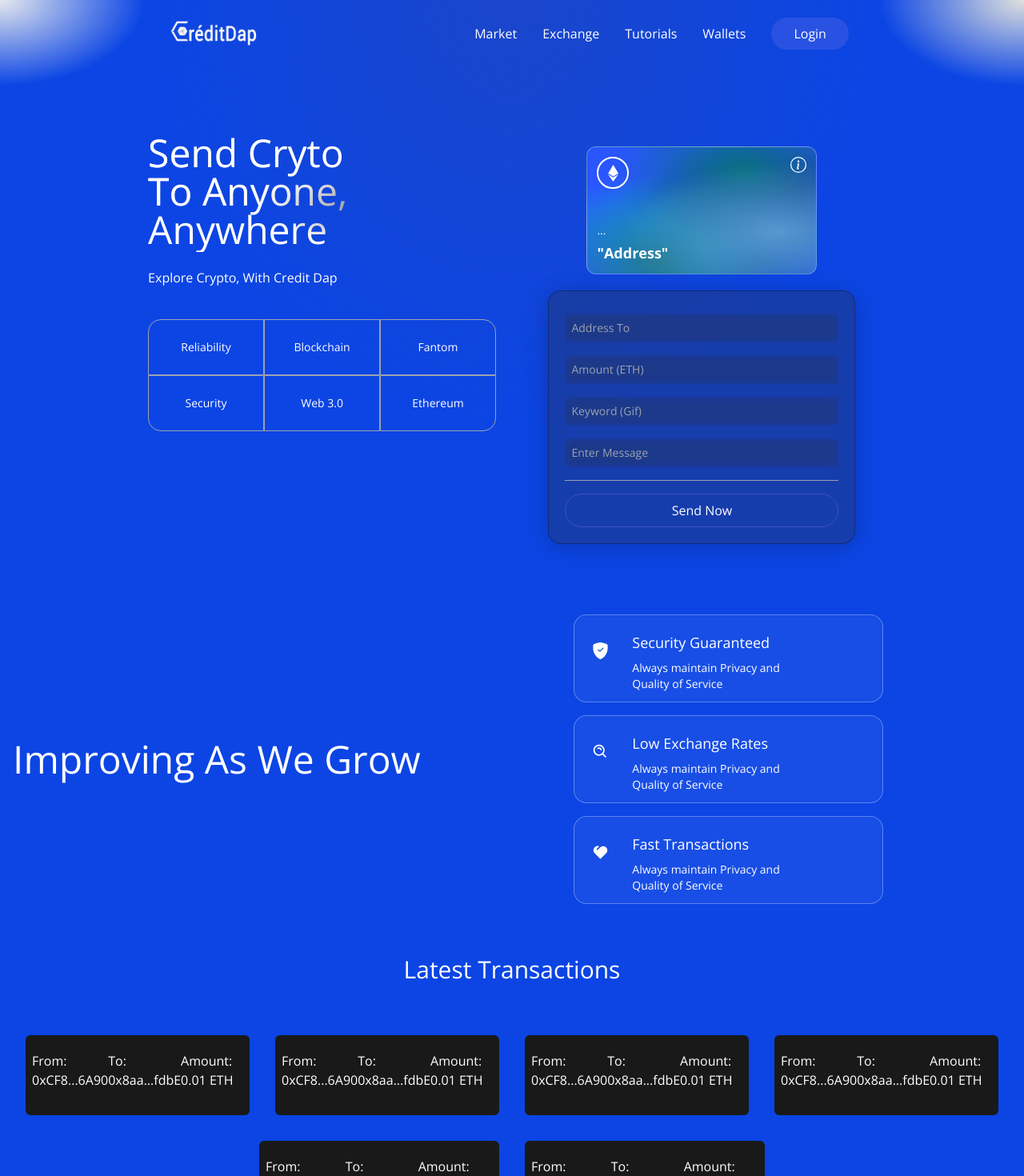
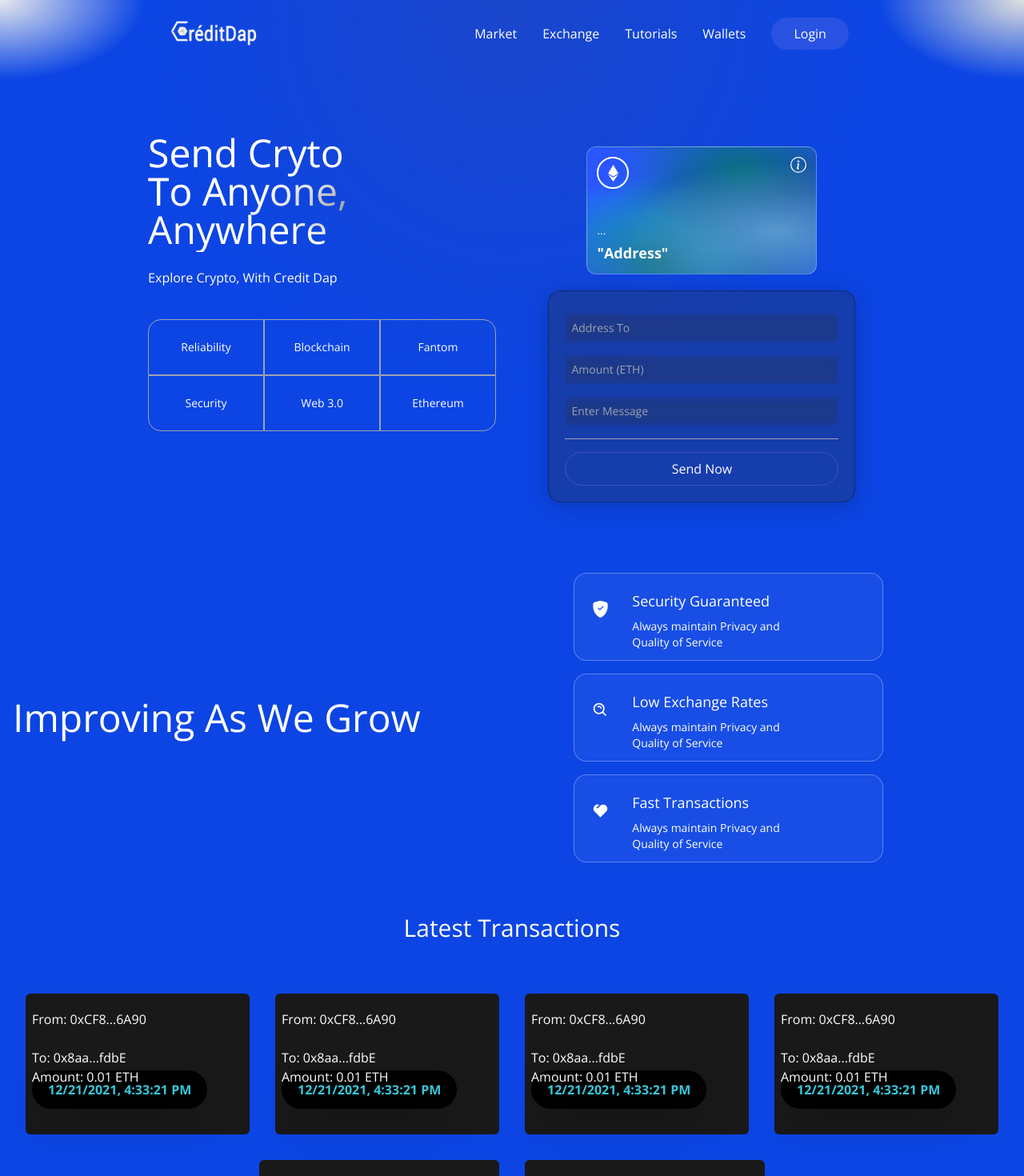
Before and after one commit to zairefrazier/Credit-DApp, a React (Vite) app in the folder client/: page / in a window 1280 px wide. Shown: the top 1470 px of the page at 80% size. Built offline with nearby package versions, Linux system fonts and the light colour scheme.

Commit message:
Added TimeStamp for transctions

```diff
--- a/client/src/components/Transactions.jsx
+++ b/client/src/components/Transactions.jsx
@@ -12,7 +12,7 @@
     return (
         <div className="bg-[#181918] m-4 flex-1  2xl:min-w-[450px] 2xl:max-w-[500px] sm:min-w-[270px] sm:max-w-[300px] flex-col rounded-md hover:shadow-2xl">
             <div className="flex flex-col items-center w-full mt-3">
-            <div className="flex justify-start w-full mb-6 p-2">
+            <div className="w-full mb-6 p-2">
                 <a href={"https://goerli.etherscan.io/address/"+ addressFrom} target="_blank" rel="noopener noreferrer">
                     <p className="text-white  text-base">From: {shortenAdd(addressFrom)} </p>
                 </a>
@@ -21,7 +21,18 @@
                 <a href={"https://goerli.etherscan.io/address/"+ addressTo} target="_blank" rel="noopener noreferrer">
                     <p className="text-white text-base"> To: {shortenAdd(addressTo)} </p>
                 </a>
-                <p className="text-white  text-base">Amount: {amount} ETH</p>
+                <p className="text-white text-base">Amount: {amount} ETH</p>
+                {message && (
+                    <>
+                    <br />
+                    <p className="text-white text-base">Message: {message}
+                    </p></>
+                )}
+
+
+                <div className="bg-black p-3 px-5 w-max rounded-3xl -mt-5 shadow-2xl">
+                    <p className="text-[#37c7da] font-bold"> {timestamp}</p>
+                </div>
             </div>
             </div>
         </div>
--- a/client/src/components/Welcome.jsx
+++ b/client/src/components/Welcome.jsx
@@ -109,7 +109,6 @@
                     <div className="p-5 sm:w-96 w-full flex flex-col justify-start items-center blue-glassmorphism">
                     <Input placeholder="Address To" name="addressTo" type="text" handleChange={handleChange} />
                     <Input placeholder="Amount (ETH)" name="amount" type="number" handleChange={handleChange} />
-                    <Input placeholder="Keyword (Gif)" name="keyword" type="text" handleChange={handleChange} />
                     <Input placeholder="Enter Message" name="message" type="text" handleChange={handleChange} />
 
                     <div className="h-[1px] w-full bg-gray-400 my-2" />
```
